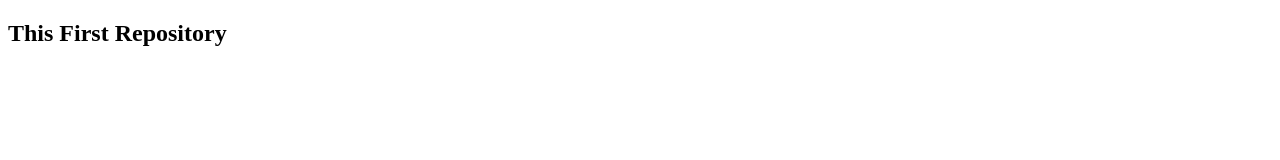
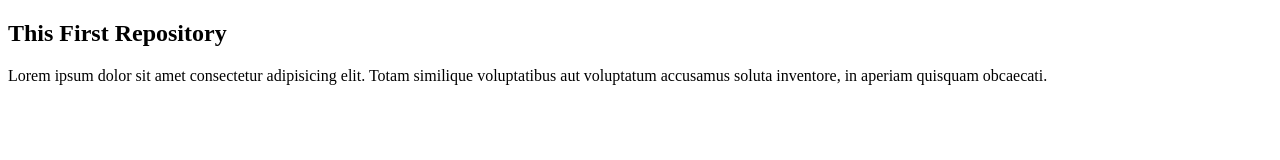
Before and after one commit to Mozammal-it/first-ripo, a plain HTML site: page index.html in a window 1280 px wide. Drawn offline with Linux system fonts and the light colour scheme.

Commit message:
something added

```diff
--- a/index.html
+++ b/index.html
@@ -8,5 +8,6 @@
 </head>
 <body>
     <h2>This First Repository</h2>
+    <p>Lorem ipsum dolor sit amet consectetur adipisicing elit. Totam similique voluptatibus aut voluptatum accusamus soluta inventore, in aperiam quisquam obcaecati.</p>
 </body>
 </html>
```
